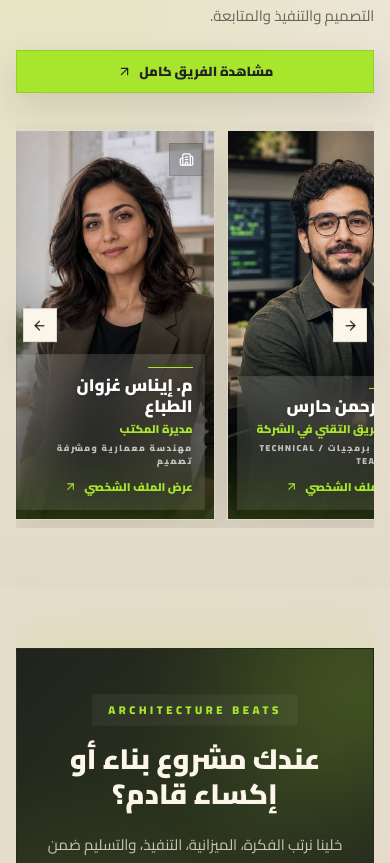
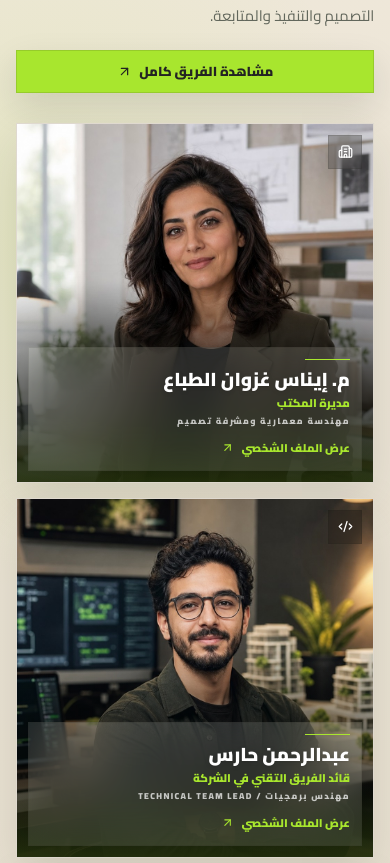
Before and after one commit to abod-haes/architecture-beats, a Next.js app: page / in a window 390 px wide. Shown: the part 10189-11052 px from the top of the page. Built offline with nearby package versions, Linux system fonts and the light colour scheme.

Commit message:
Stack team cards on mobile

```diff
--- a/src/components/sections/TeamSection.tsx
+++ b/src/components/sections/TeamSection.tsx
@@ -134,8 +134,51 @@ export default function TeamSection() {
           </Link>
         </div>
 
+        <motion.div initial="hidden" whileInView="visible" viewport={{ once: false, amount: 0.12 }} variants={staggerContainer} className="mt-8 grid gap-4 sm:hidden">
+          {members.map((member) => {
+            const Icon = icons[member.slug];
+
+            return (
+              <motion.article
+                key={member.slug}
+                dir={dir}
+                variants={fadeUp}
+                whileTap={{ scale: 0.99 }}
+                data-cursor="active"
+                className="group relative min-h-[360px] w-full overflow-hidden border border-[var(--site-border-strong)] bg-[var(--site-card-solid)] shadow-[0_18px_48px_var(--site-shadow)] transition hover:border-brand-primary"
+              >
+                <Link href={`/teams/${member.slug}`} className="absolute inset-0 z-30" aria-label={member.name}>
+                  <span className="sr-only">{labels.viewProfile}</span>
+                </Link>
+
+                <div className="blueprint-grid absolute inset-0 opacity-30" />
+                <div className="absolute inset-0 bg-[radial-gradient(circle_at_25%_12%,rgba(166,214,50,0.18),transparent_36%)]" />
+                <Image src={member.image} alt={member.name} fill sizes="92vw" className="object-cover object-top transition duration-700 group-hover:scale-[1.03]" />
+
+                <div className="pointer-events-none absolute inset-x-0 bottom-0 z-10 h-[56%] bg-gradient-to-t from-[#080a05]/94 via-[#080a05]/48 to-transparent transition duration-500" />
+                <div className="pointer-events-none absolute inset-x-0 bottom-0 z-10 h-20 bg-gradient-to-t from-brand-primary/22 to-transparent opacity-75" />
+
+                <div className="pointer-events-none absolute start-3 top-3 z-20 grid h-9 w-9 place-items-center border border-brand-primary/70 bg-black/25 text-white shadow-[0_12px_30px_rgba(0,0,0,0.25)] backdrop-blur-md transition group-hover:bg-brand-primary group-hover:text-[#232323]">
+                  <Icon className="h-4 w-4" />
+                </div>
+
+                <div className="pointer-events-none absolute inset-x-3 bottom-3 z-20 border border-white/15 bg-white/10 p-3 text-white shadow-[0_-18px_65px_rgba(0,0,0,0.42)] backdrop-blur-xl transition group-hover:border-brand-primary/45 group-hover:bg-white/14">
+                  <div className="mb-2 h-px w-12 bg-brand-primary" />
+                  <p className="text-xl font-black leading-tight drop-shadow">{member.name}</p>
+                  <p className="mt-1 text-xs font-black text-brand-primary">{member.position}</p>
+                  <p className="mt-1.5 text-[0.58rem] font-black uppercase tracking-[0.16em] text-white/72">{member.jobTitle}</p>
+                  <div className="mt-3 inline-flex items-center gap-2 text-xs font-black text-brand-primary">
+                    {labels.viewProfile}
+                    <ArrowUpRight className="h-3.5 w-3.5" />
+                  </div>
+                </div>
+              </motion.article>
+            );
+          })}
+        </motion.div>
+
         <div
-          className="slider-shell relative mt-8 sm:mt-10"
+          className="slider-shell relative mt-10 hidden sm:block"
           onMouseEnter={() => {
             autoPausedRef.current = true;
           }}
@@ -154,7 +197,7 @@ export default function TeamSection() {
             type="button"
             onClick={() => scrollSlider("prev")}
             data-cursor="active"
-            className="absolute left-2 top-1/2 z-50 inline-flex h-9 w-9 -translate-y-1/2 items-center justify-center border border-[var(--site-border-strong)] bg-[var(--site-card-solid)] text-brand-dark shadow-[0_18px_44px_var(--site-shadow)] backdrop-blur transition hover:border-brand-primary hover:bg-brand-primary hover:text-[#232323] sm:left-3 sm:h-11 sm:w-11"
+            className="absolute left-3 top-1/2 z-50 inline-flex h-11 w-11 -translate-y-1/2 items-center justify-center border border-[var(--site-border-strong)] bg-[var(--site-card-solid)] text-brand-dark shadow-[0_18px_44px_var(--site-shadow)] backdrop-blur transition hover:border-brand-primary hover:bg-brand-primary hover:text-[#232323]"
             aria-label={sliderLabels.previous}
           >
             <ArrowLeft className="h-4 w-4" />
@@ -164,7 +207,7 @@ export default function TeamSection() {
             type="button"
             onClick={() => scrollSlider("next")}
             data-cursor="active"
-            className="absolute right-2 top-1/2 z-50 inline-flex h-9 w-9 -translate-y-1/2 items-center justify-center border border-[var(--site-border-strong)] bg-[var(--site-card-solid)] text-brand-dark shadow-[0_18px_44px_var(--site-shadow)] backdrop-blur transition hover:border-brand-primary hover:bg-brand-primary hover:text-[#232323] sm:right-3 sm:h-11 sm:w-11"
+            className="absolute right-3 top-1/2 z-50 inline-flex h-11 w-11 -translate-y-1/2 items-center justify-center border border-[var(--site-border-strong)] bg-[var(--site-card-solid)] text-brand-dark shadow-[0_18px_44px_var(--site-shadow)] backdrop-blur transition hover:border-brand-primary hover:bg-brand-primary hover:text-[#232323]"
             aria-label={sliderLabels.next}
           >
             <ArrowRight className="h-4 w-4" />
@@ -182,7 +225,7 @@ export default function TeamSection() {
             onPointerUp={stopDrag}
             onPointerCancel={stopDrag}
             onClickCapture={handleSliderClick}
-            className="slider-scroll flex max-w-full snap-x snap-mandatory gap-3 overflow-x-auto overflow-y-hidden scroll-smooth px-12 py-2 select-none cursor-grab active:cursor-grabbing [-ms-overflow-style:none] [scrollbar-width:none] [&::-webkit-scrollbar]:hidden sm:gap-5 sm:px-16"
+            className="slider-scroll flex max-w-full snap-x snap-mandatory gap-5 overflow-x-auto overflow-y-hidden scroll-smooth px-16 py-2 select-none cursor-grab active:cursor-grabbing [-ms-overflow-style:none] [scrollbar-width:none] [&::-webkit-scrollbar]:hidden"
           >
             {members.map((member) => {
               const Icon = icons[member.slug];
@@ -195,7 +238,7 @@ export default function TeamSection() {
                   variants={fadeUp}
                   whileHover={{ y: -8, scale: 1.01 }}
                   data-cursor="active"
-                  className="group relative min-h-[390px] w-[78%] shrink-0 snap-start overflow-hidden border border-[var(--site-border-strong)] bg-[var(--site-card-solid)] shadow-[0_18px_48px_var(--site-shadow)] transition hover:border-brand-primary sm:min-h-[520px] sm:w-[26rem] lg:w-[27rem]"
+                  className="group relative min-h-[520px] w-[26rem] shrink-0 snap-start overflow-hidden border border-[var(--site-border-strong)] bg-[var(--site-card-solid)] shadow-[0_18px_48px_var(--site-shadow)] transition hover:border-brand-primary lg:w-[27rem]"
                 >
                   <Link href={`/teams/${member.slug}`} className="absolute inset-0 z-30" aria-label={member.name}>
                     <span className="sr-only">{labels.viewProfile}</span>
@@ -207,26 +250,26 @@ export default function TeamSection() {
                     src={member.image}
                     alt={member.name}
                     fill
-                    sizes="(min-width: 1280px) 27rem, (min-width: 768px) 26rem, 78vw"
+                    sizes="(min-width: 1280px) 27rem, 26rem"
                     className="object-cover object-top transition duration-700 group-hover:scale-[1.035]"
                   />
 
-                  <div className="pointer-events-none absolute inset-x-0 bottom-0 z-10 h-[50%] bg-gradient-to-t from-[#080a05]/92 via-[#080a05]/42 to-transparent transition duration-500 group-hover:h-[62%] sm:h-[64%] sm:group-hover:h-[70%]" />
-                  <div className="pointer-events-none absolute inset-x-0 bottom-0 z-10 h-20 bg-gradient-to-t from-brand-primary/24 to-transparent opacity-75 sm:h-24 sm:from-brand-primary/30" />
+                  <div className="pointer-events-none absolute inset-x-0 bottom-0 z-10 h-[64%] bg-gradient-to-t from-[#080a05]/92 via-[#080a05]/42 to-transparent transition duration-500 group-hover:h-[70%]" />
+                  <div className="pointer-events-none absolute inset-x-0 bottom-0 z-10 h-24 bg-gradient-to-t from-brand-primary/30 to-transparent opacity-75" />
 
-                  <div className="pointer-events-none absolute start-3 top-3 z-20 grid h-9 w-9 place-items-center border border-brand-primary/70 bg-black/25 text-white shadow-[0_12px_30px_rgba(0,0,0,0.25)] backdrop-blur-md transition group-hover:bg-brand-primary group-hover:text-[#232323] sm:start-4 sm:top-4 sm:h-11 sm:w-11">
-                    <Icon className="h-4 w-4 sm:h-5 sm:w-5" />
+                  <div className="pointer-events-none absolute start-4 top-4 z-20 grid h-11 w-11 place-items-center border border-brand-primary/70 bg-black/25 text-white shadow-[0_12px_30px_rgba(0,0,0,0.25)] backdrop-blur-md transition group-hover:bg-brand-primary group-hover:text-[#232323]">
+                    <Icon className="h-5 w-5" />
                   </div>
 
-                  <div className="pointer-events-none absolute inset-x-2.5 bottom-2.5 z-20 border border-white/15 bg-white/10 p-3 text-white shadow-[0_-18px_65px_rgba(0,0,0,0.42)] backdrop-blur-xl transition group-hover:border-brand-primary/45 group-hover:bg-white/14 sm:inset-x-4 sm:bottom-4 sm:p-5">
-                    <div className="mb-2 h-px w-12 bg-brand-primary sm:mb-3 sm:w-16" />
-                    <p className="text-lg font-black leading-tight drop-shadow sm:text-2xl">{member.name}</p>
-                    <p className="mt-1 text-xs font-black text-brand-primary sm:text-sm">{member.position}</p>
-                    <p className="mt-1.5 text-[0.58rem] font-black uppercase tracking-[0.17em] text-white/70 sm:mt-2 sm:text-[0.68rem] sm:tracking-[0.2em]">{member.jobTitle}</p>
-                    <p className="mt-3 hidden text-sm leading-6 text-white/82 sm:block">{summary}</p>
-                    <div className="mt-3 inline-flex items-center gap-2 text-xs font-black text-brand-primary sm:mt-4 sm:text-sm">
+                  <div className="pointer-events-none absolute inset-x-4 bottom-4 z-20 border border-white/15 bg-white/10 p-5 text-white shadow-[0_-18px_65px_rgba(0,0,0,0.42)] backdrop-blur-xl transition group-hover:border-brand-primary/45 group-hover:bg-white/14">
+                    <div className="mb-3 h-px w-16 bg-brand-primary" />
+                    <p className="text-2xl font-black leading-tight drop-shadow">{member.name}</p>
+                    <p className="mt-1 text-sm font-black text-brand-primary">{member.position}</p>
+                    <p className="mt-2 text-[0.68rem] font-black uppercase tracking-[0.2em] text-white/70">{member.jobTitle}</p>
+                    <p className="mt-3 text-sm leading-6 text-white/82">{summary}</p>
+                    <div className="mt-4 inline-flex items-center gap-2 text-sm font-black text-brand-primary">
                       {labels.viewProfile}
-                      <ArrowUpRight className="h-3.5 w-3.5 sm:h-4 sm:w-4" />
+                      <ArrowUpRight className="h-4 w-4" />
                     </div>
                   </div>
                 </motion.article>
```
